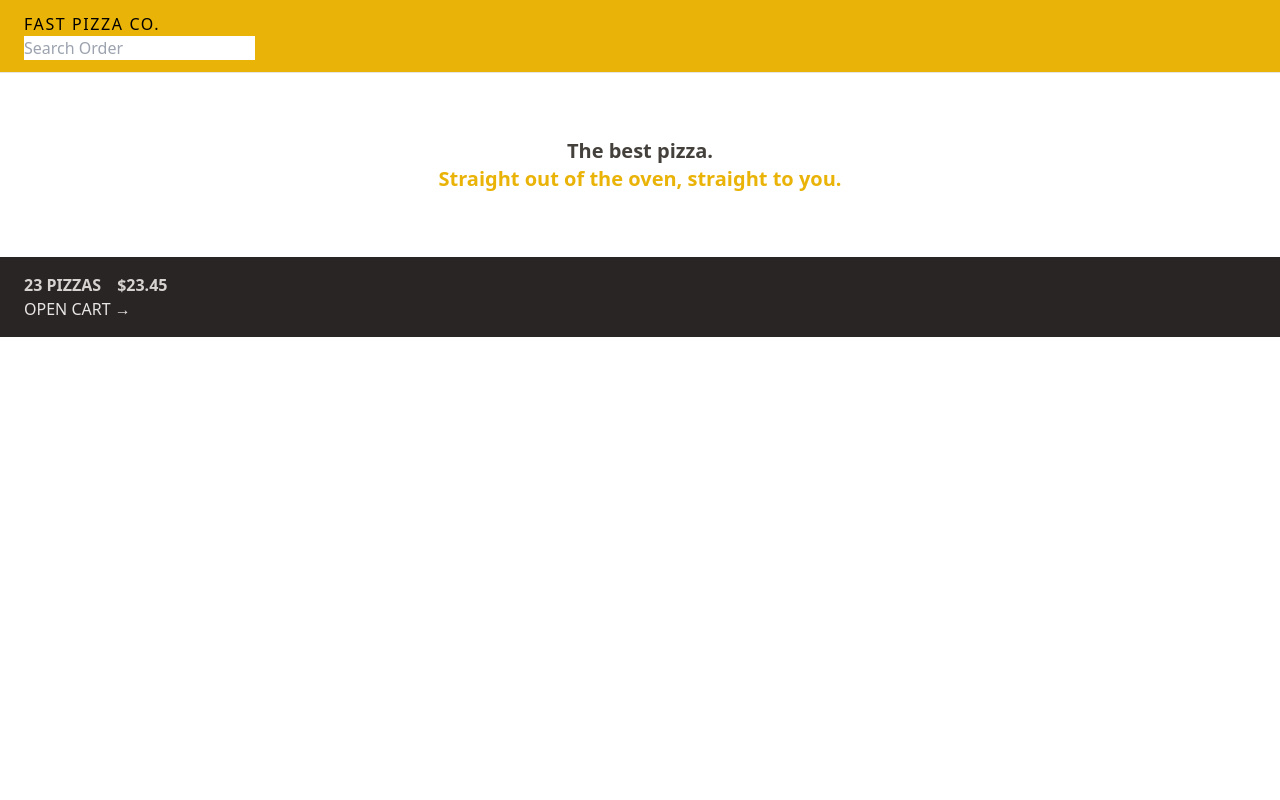
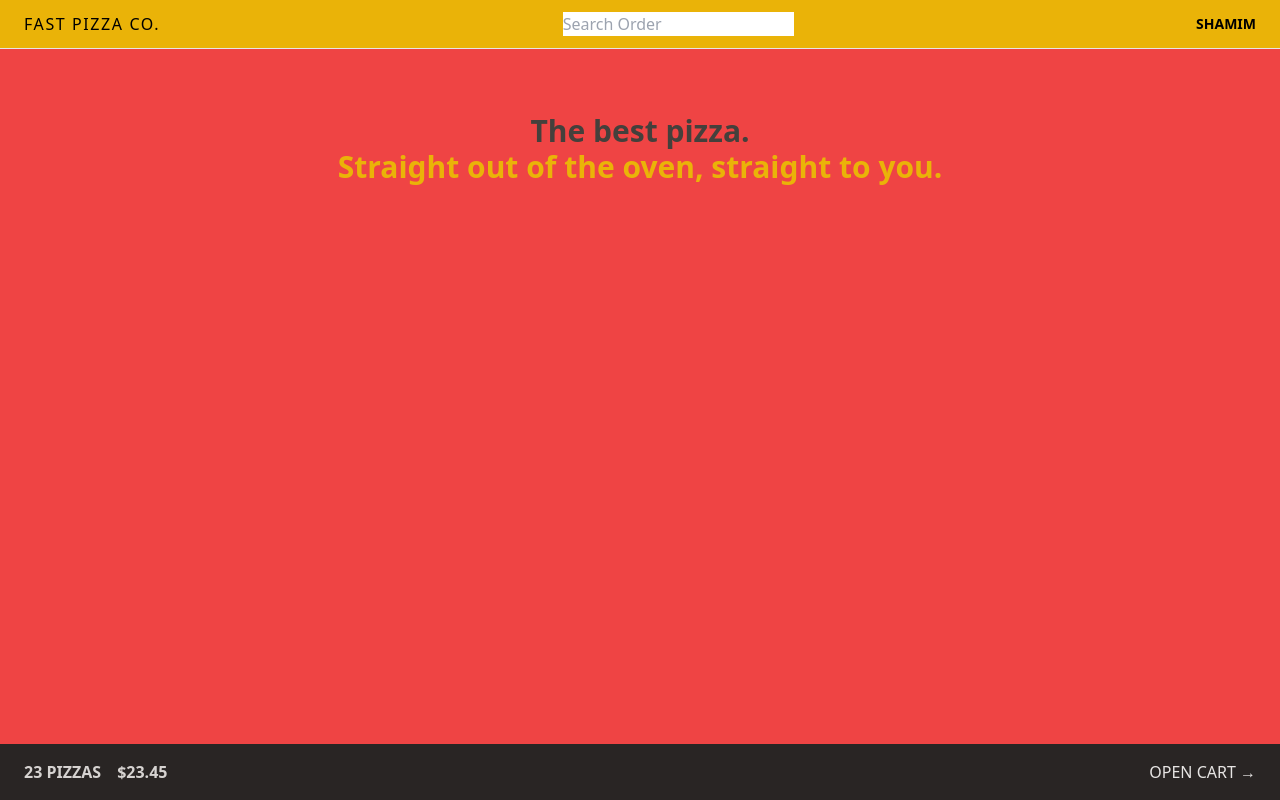
Before and after one commit to shshamim63/Scheduler, a React (Vite) app: page / in a window 1280 px wide. Built offline with nearby package versions, Linux system fonts and the light colour scheme; the HTML template or start-up script is replaced by a standard one.

Commit message:
Added styling to cart and applayout

```diff
--- a/src/features/cart/CartOverview.jsx
+++ b/src/features/cart/CartOverview.jsx
@@ -2,7 +2,7 @@
 
 const CartOverview = () => {
   return (
-    <div className="bg-stone-800 px-4 py-4 text-sm uppercase text-stone-200 sm:px-6 md:text-base">
+    <div className="flex items-center justify-between bg-stone-800 px-4 py-4 text-sm uppercase text-stone-200 sm:px-6 md:text-base">
       <p className="space-x-4 font-semibold text-stone-300 ">
         <span>23 pizzas</span>
         <span>$23.45</span>
--- a/src/features/user/Username.jsx
+++ b/src/features/user/Username.jsx
@@ -1,5 +1,5 @@
 const Username = () => {
-  return <div className="hidden text-sm font-semibold">Shamim</div>;
+  return <div className="hidden text-sm font-semibold md:block">Shamim</div>;
 };
 
 export default Username;
--- a/src/ui/AppLayout.jsx
+++ b/src/ui/AppLayout.jsx
@@ -1,14 +1,14 @@
-import { Outlet, useNavigation } from "react-router-dom";
-import CartOverview from "../features/cart/CartOverview";
-import Header from "./Header";
-import Loader from "./Loader";
+import { Outlet, useNavigation } from 'react-router-dom';
+import CartOverview from '../features/cart/CartOverview';
+import Header from './Header';
+import Loader from './Loader';
 
 const AppLayout = () => {
   const navigation = useNavigation();
-  const isLoading = navigation.state === "loading";
+  const isLoading = navigation.state === 'loading';
 
   return (
-    <div>
+    <div className="grid h-screen grid-rows-[auto_1fr_auto] bg-red-500">
       {isLoading && Loader}
       <Header />
       <main>
--- a/src/ui/Header.jsx
+++ b/src/ui/Header.jsx
@@ -4,7 +4,7 @@
 
 const Header = () => {
   return (
-    <header className="border-b border-stone-200 bg-yellow-500 px-4 py-3 uppercase sm:px-6">
+    <header className="flex items-center justify-between border-b border-stone-200 bg-yellow-500 px-4 py-3 uppercase sm:px-6">
       <Link to="/" className="tracking-widest">
         Fast Pizza Co.
       </Link>
--- a/src/ui/Home.jsx
+++ b/src/ui/Home.jsx
@@ -1,7 +1,7 @@
 const Home = () => {
   return (
-    <div className="my-10 text-center sm:my-16">
-      <h1 className="mb-8 text-xl font-semibold text-stone-700">
+    <div className="my-10 px-4 text-center sm:my-16">
+      <h1 className="mb-8 text-xl font-semibold text-stone-700 md:text-3xl">
         The best pizza.
         <br />
         <span className="text-yellow-500">
```
